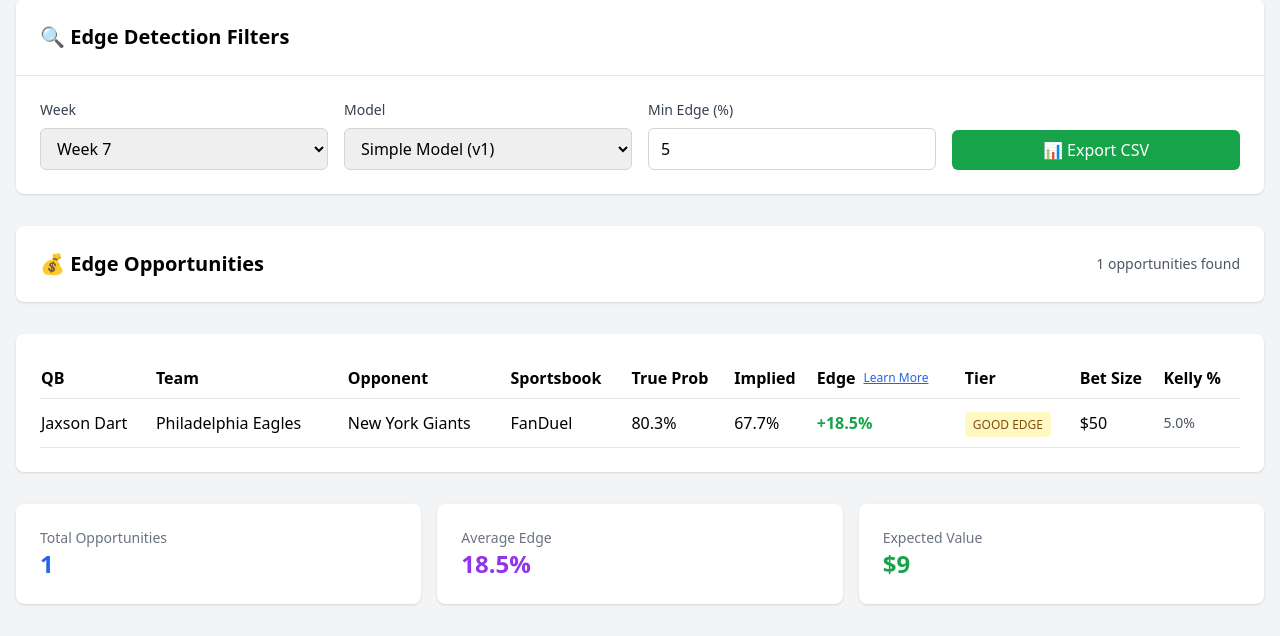
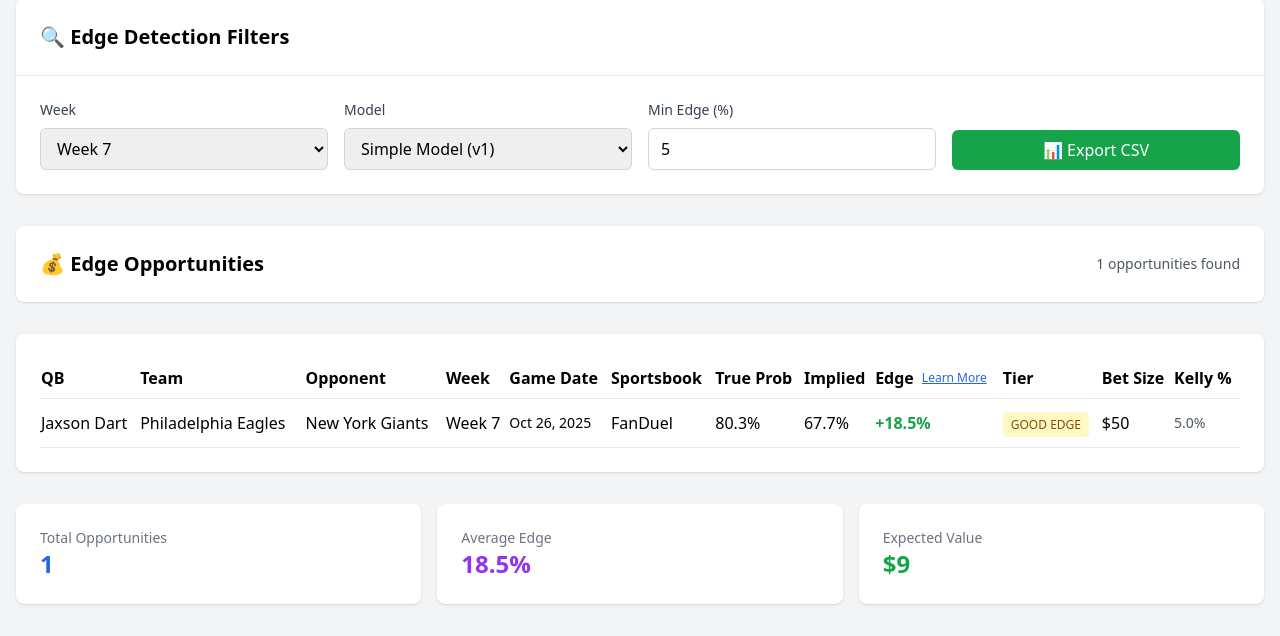
Before and after one commit to VatoCodes/Bet-That_Proof-of-Concept, a Flask app: page /edges in a window 1280 px wide. Shown: the part 97-733 px from the top of the page. Run offline with Flask 3, Linux system fonts and the light colour scheme; data comes from the database, SQL or seed files in the repository; some libraries are stand-ins or nearby versions.

Commit message:
Add dynamic week display and validation to Edges page
This commit future-proofs the Edges page by making week handling
more dynamic and transparent:

Backend Changes:
- Add week number to each edge result in /api/edges endpoint
- Create new /api/week-range endpoint that returns current week
  and next 3 available weeks (up to week 18)
- Week range adapts automatically as season progresses

Frontend Changes:
- Replace hardcoded week dropdown (7-10) with dynamic options
  loaded from /api/week-range endpoint
- Add "Week" and "Game Date" columns to edges table for clarity
- Add week/date mismatch detection with visual warnings:
  * Yellow background highlight for mismatched rows
  * Warning icon (⚠️) next to week number with tooltip
  * Validation uses season start date (Sept 5, 2025) to calculate
    expected week from game date
- Update CSV export to include Week and Game Date columns
- Add formatGameDate() helper for consistent date display
- Add isWeekMismatch() to detect edges labeled with wrong week

This ensures users can always see which week edges are for and
catches data inconsistencies where week numbers don't match
actual game dates.

🤖 Generated with [Claude Code](https://claude.com/claude-code)

Co-Authored-By: Claude <noreply@anthropic.com>

```diff
--- a/dashboard/app.py
+++ b/dashboard/app.py
@@ -48,7 +48,29 @@ def api_edges():
     # Get edges
     edges = calculator.find_edges_for_week(week=week, threshold=min_edge)
 
+    # Add week number to each edge for display
+    for edge in edges:
+        edge['week'] = week
+
     return jsonify(edges)
+
+@app.route('/api/week-range')
+def api_week_range():
+    """Get available week range for filters"""
+    current_week = get_current_week()
+
+    # Provide current week and next 3 weeks
+    # Filter out weeks beyond the regular season (18 weeks)
+    weeks = []
+    for i in range(4):
+        week_num = current_week + i
+        if week_num <= 18:
+            weeks.append(week_num)
+
+    return jsonify({
+        'current_week': current_week,
+        'available_weeks': weeks
+    })
 
 @app.route('/api/weak-defenses')
 def api_weak_defenses():
--- a/dashboard/templates/edges.html
+++ b/dashboard/templates/edges.html
@@ -131,10 +131,9 @@
                 <div>
                     <label class="block text-sm font-medium text-gray-700 mb-2">Week</label>
                     <select x-model="filters.week" @change="loadEdges()" class="w-full border border-gray-300 rounded-md px-3 py-2">
-                        <option value="7">Week 7</option>
-                        <option value="8">Week 8</option>
-                        <option value="9">Week 9</option>
-                        <option value="10">Week 10</option>
+                        <template x-for="week in availableWeeks" :key="week">
+                            <option :value="week" x-text="'Week ' + week"></option>
+                        </template>
                     </select>
                 </div>
                 <div>
@@ -194,6 +193,8 @@
                                 <th class="text-left py-2">QB</th>
                                 <th class="text-left py-2">Team</th>
                                 <th class="text-left py-2">Opponent</th>
+                                <th class="text-left py-2">Week</th>
+                                <th class="text-left py-2">Game Date</th>
                                 <th class="text-left py-2">Sportsbook</th>
                                 <th class="text-left py-2">True Prob</th>
                                 <th class="text-left py-2">Implied</th>
@@ -214,10 +215,15 @@
                         </thead>
                         <tbody>
                             <template x-for="(edge, index) in edges" :key="index">
-                                <tr class="border-b hover:bg-gray-50">
+                                <tr class="border-b hover:bg-gray-50" :class="getWeekWarningClass(edge)">
                                     <td class="py-3 font-medium" x-text="edge.qb_name"></td>
                                     <td class="py-3" x-text="edge.qb_team || 'N/A'"></td>
                                     <td class="py-3" x-text="edge.opponent"></td>
+                                    <td class="py-3">
+                                        <span x-text="'Week ' + edge.week"></span>
+                                        <span x-show="isWeekMismatch(edge)" class="ml-1" title="Week may not match game date">⚠️</span>
+                                    </td>
+                                    <td class="py-3 text-sm" x-text="formatGameDate(edge.game_date)"></td>
                                     <td class="py-3" x-text="edge.sportsbook || 'N/A'"></td>
                                     <td class="py-3" x-text="(edge.true_probability * 100).toFixed(1) + '%'"></td>
                                     <td class="py-3" x-text="(edge.implied_probability * 100).toFixed(1) + '%'"></td>
@@ -270,6 +276,8 @@ function edgesData() {
         edges: [],
         loading: false,
         showEdgeModal: false,
+        availableWeeks: [],
+        currentWeek: {{ current_week }},
         filters: {
             week: {{ current_week }},
             model: 'v1',
@@ -277,7 +285,21 @@ function edgesData() {
         },
 
         async init() {
+            await this.loadWeekRange();
             await this.loadEdges();
+        },
+
+        async loadWeekRange() {
+            try {
+                const response = await fetch('/api/week-range');
+                const data = await response.json();
+                this.availableWeeks = data.available_weeks;
+                this.currentWeek = data.current_week;
+            } catch (error) {
+                console.error('Error loading week range:', error);
+                // Fallback to current week only
+                this.availableWeeks = [this.currentWeek];
+            }
         },
 
         async loadEdges() {
@@ -316,11 +338,13 @@ function edgesData() {
         },
 
         generateCSV() {
-            const headers = ['QB', 'Team', 'Opponent', 'Sportsbook', 'True Prob (%)', 'Implied Prob (%)', 'Edge (%)', 'Tier', 'Bet Size ($)', 'Kelly (%)'];
+            const headers = ['QB', 'Team', 'Opponent', 'Week', 'Game Date', 'Sportsbook', 'True Prob (%)', 'Implied Prob (%)', 'Edge (%)', 'Tier', 'Bet Size ($)', 'Kelly (%)'];
             const rows = this.edges.map(edge => [
                 edge.qb_name,
                 edge.qb_team || 'N/A',
                 edge.opponent,
+                edge.week || 'N/A',
+                this.formatGameDate(edge.game_date),
                 edge.sportsbook || 'N/A',
                 (edge.true_probability * 100).toFixed(1),
                 (edge.implied_probability * 100).toFixed(1),
@@ -331,6 +355,40 @@ function edgesData() {
             ]);
 
             return [headers, ...rows].map(row => row.join(',')).join('\n');
+        },
+
+        formatGameDate(dateStr) {
+            if (!dateStr) return 'N/A';
+            try {
+                const date = new Date(dateStr);
+                const options = { month: 'short', day: 'numeric', year: 'numeric' };
+                return date.toLocaleDateString('en-US', options);
+            } catch {
+                return dateStr;
+            }
+        },
+
+        isWeekMismatch(edge) {
+            if (!edge.game_date || !edge.week) return false;
+
+            try {
+                // Parse game date
+                const gameDate = new Date(edge.game_date);
+
+                // Calculate expected week from game date (season starts Sept 5, 2025)
+                const seasonStart = new Date('2025-09-05');
+                const daysSinceStart = Math.floor((gameDate - seasonStart) / (1000 * 60 * 60 * 24));
+                const calculatedWeek = Math.floor(daysSinceStart / 7) + 1;
+
+                // Flag if week doesn't match calculated week (allow +/- 1 week tolerance for edge cases)
+                return Math.abs(edge.week - calculatedWeek) > 1;
+            } catch {
+                return false;
+            }
+        },
+
+        getWeekWarningClass(edge) {
+            return this.isWeekMismatch(edge) ? 'bg-yellow-50' : '';
         },
 
         get avgEdge() {
```
